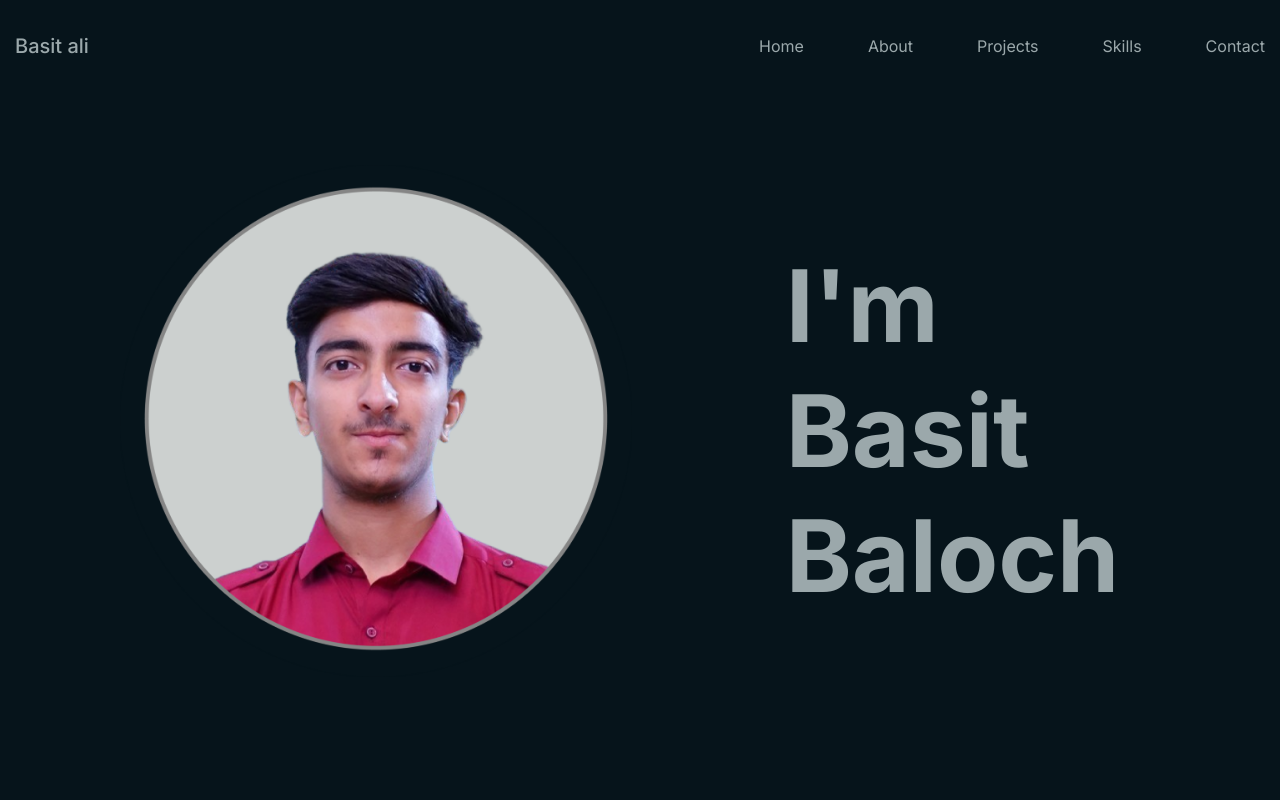
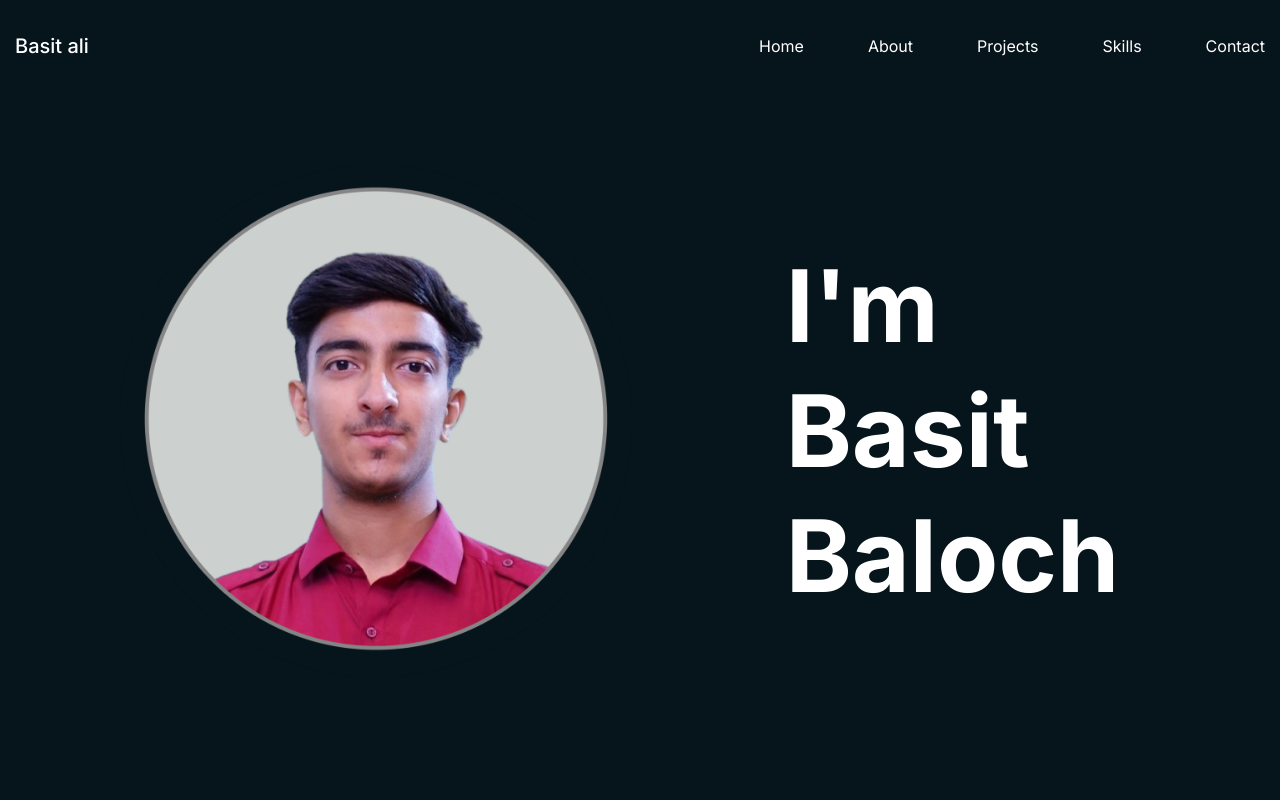
Before and after one commit to Basit7864/Portfolio-tailwand-css-website, a Next.js app: page / in a window 1280 px wide. Shown: the top 800 px of the page. Built offline with nearby package versions, Linux system fonts and the light colour scheme.

Commit message:
Update globals.css

```diff
--- a/src/app/globals.css
+++ b/src/app/globals.css
@@ -4,7 +4,7 @@
 
 @layer base {
   body {
-    color: #9ba8ab;;
+    color: #ffffff;;
     background-color: #06141b;
   }
 }
```
